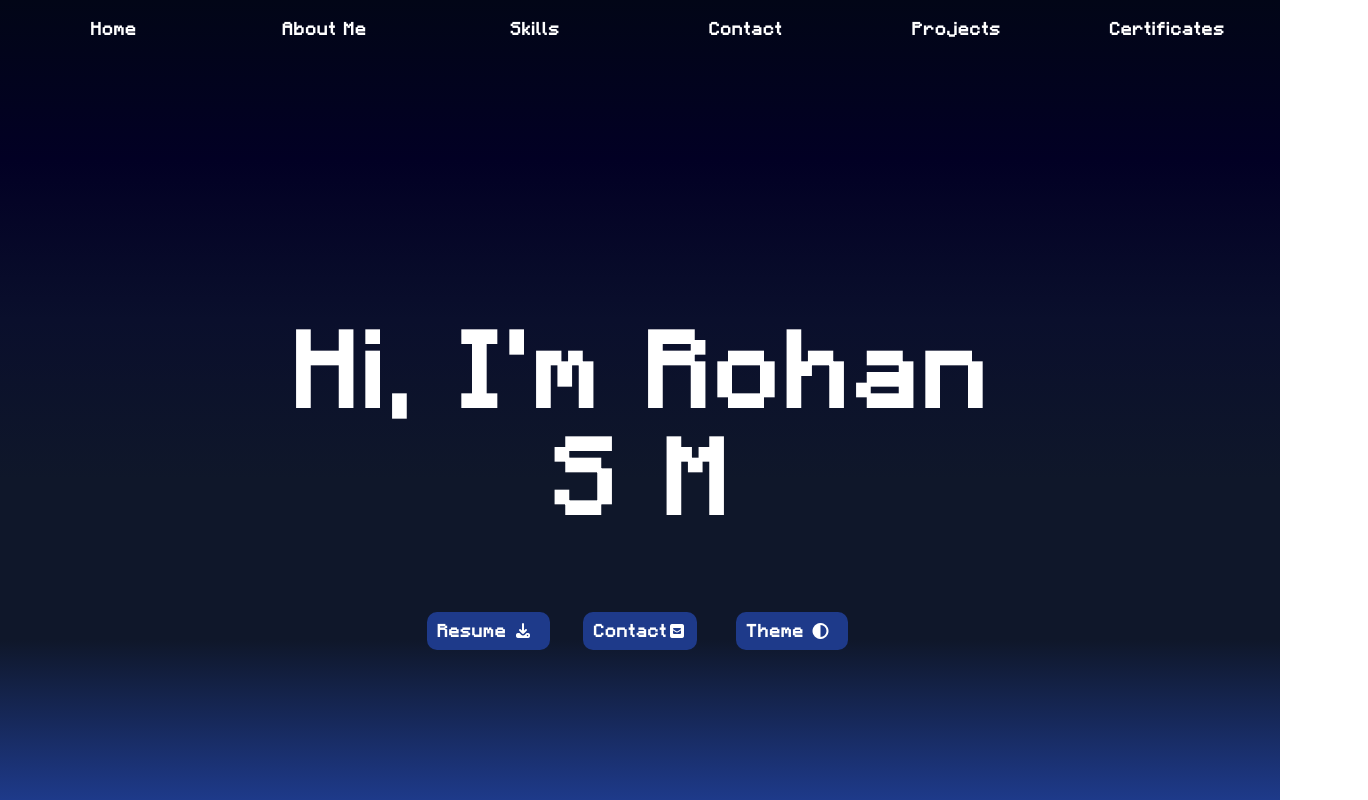
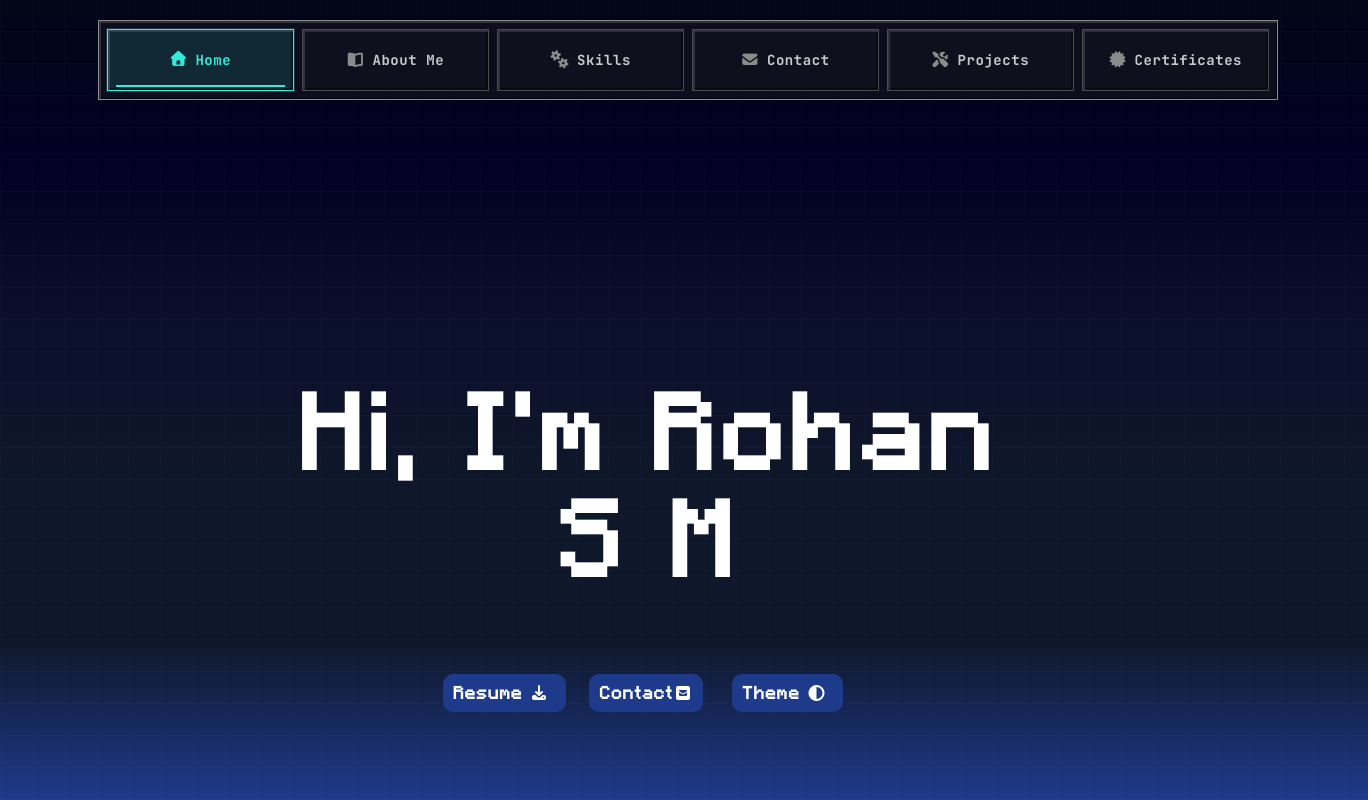
Before and after one commit to Rohan-Shridhar/portfolio, a React (Vite) app: page / in a window 1280 px wide. Shown: the top 800 px of the page, 1368 px wide, since content can reach past the window. Built offline with nearby package versions, Linux system fonts and the light colour scheme.

Commit message:
Refactor App and Menu components for improved navigation and styling

```diff
--- a/src/App.jsx
+++ b/src/App.jsx
@@ -9,10 +9,13 @@ import Footer from './Footer.jsx'
 
 function App() {
   const [showBackToTop, setShowBackToTop] = useState(false)
+  const [isScrolled, setIsScrolled] = useState(false)
 
   useEffect(() => {
     const handleScroll = () => {
+      const nextIsScrolled = window.scrollY > 24
       setShowBackToTop(window.scrollY > 500)
+      setIsScrolled((current) => current === nextIsScrolled ? current : nextIsScrolled)
     }
 
     handleScroll()
@@ -26,13 +29,18 @@ function App() {
   }
 
   return (<>
-    <section className="menu"><Menu /></section>
+    <header className="site-header">
+      <Menu isScrolled={isScrolled} />
+    </header>
+
+    <main className="page-shell">
       <section className="panel"><Home /></section>
       <section className="panel"><About /></section>
       <section className="panel"><Skills /></section>
       <section className="panel"><Contact /></section>
       <section className="panel"><Projects /></section>
       <section className="panel"><Footer /></section>
+    </main>
 
     {showBackToTop && (
       <button
--- a/src/Menu.jsx
+++ b/src/Menu.jsx
@@ -1,12 +1,94 @@
-export default function Menu(){
+import { useEffect, useState } from 'react'
+import { PixelBorder } from './components/ui/index.js'
+
+const navigationItems = [
+    { id: 'home', label: 'Home', href: '#home', sectionId: 'home', icon: 'fa-house' },
+    { id: 'about-me', label: 'About Me', href: '#about-me', sectionId: 'about-me', icon: 'fa-book-open' },
+    { id: 'skills', label: 'Skills', href: '#skills', sectionId: 'skills', icon: 'fa-gears' },
+    { id: 'contact', label: 'Contact', href: '#contact', sectionId: 'contact', icon: 'fa-envelope' },
+    { id: 'projects', label: 'Projects', href: '#projects', sectionId: 'projects', icon: 'fa-screwdriver-wrench' },
+    { id: 'certificates', label: 'Certificates', href: '../404.html', icon: 'fa-certificate' },
+]
+
+function getInitialActiveId() {
+    if (typeof window === 'undefined') return 'home'
+
+    const hash = window.location.hash.slice(1)
+    return navigationItems.some((item) => item.sectionId === hash) ? hash : 'home'
+}
+
+export default function Menu({ isScrolled = false }) {
+    const [activeId, setActiveId] = useState(getInitialActiveId)
+
+    useEffect(() => {
+        const sections = navigationItems
+            .filter((item) => item.sectionId)
+            .map((item) => document.getElementById(item.sectionId))
+            .filter(Boolean)
+
+        if (!sections.length) return undefined
+
+        const observer = new IntersectionObserver(
+            (entries) => {
+                const visibleSection = entries
+                    .filter((entry) => entry.isIntersecting)
+                    .sort((first, second) => second.intersectionRatio - first.intersectionRatio)[0]
+
+                if (visibleSection) setActiveId(visibleSection.target.id)
+            },
+            {
+                rootMargin: '-30% 0px -55% 0px',
+                threshold: [0, 0.25, 0.5, 0.75, 1],
+            },
+        )
+
+        sections.forEach((section) => observer.observe(section))
+
+        const syncActiveHash = () => {
+            const hash = window.location.hash.slice(1)
+            if (navigationItems.some((item) => item.sectionId === hash)) setActiveId(hash)
+        }
+
+        window.addEventListener('hashchange', syncActiveHash)
+
+        return () => {
+            observer.disconnect()
+            window.removeEventListener('hashchange', syncActiveHash)
+        }
+    }, [])
+
+    const menuFrameClassName = ['menu-frame', isScrolled && 'is-scrolled']
+        .filter(Boolean)
+        .join(' ')
+
     return (
-        <div className="menu-bar">
-            <span><a href="#home">Home</a></span>
-            <span><a href="#about-me">About Me</a></span>
-            <span><a href="#skills">Skills</a></span>
-            <span><a href="#contact">Contact</a></span>
-            <span><a href="#projects">Projects</a></span>
-            <span><a href="../404.html">Certificates</a></span>
-        </div>
-    );
+        <PixelBorder
+            as="nav"
+            className={menuFrameClassName}
+            variant="stone"
+            aria-label="Primary navigation"
+        >
+            <ul className="menu-bar">
+                {navigationItems.map((item) => {
+                    const isActive = item.sectionId === activeId
+
+                    return (
+                        <li key={item.id}>
+                            <a
+                                className="menu-link"
+                                href={item.href}
+                                aria-current={isActive ? 'page' : undefined}
+                                onClick={() => {
+                                    if (item.sectionId) setActiveId(item.sectionId)
+                                }}
+                            >
+                                <i className={`menu-icon fa-solid ${item.icon}`} aria-hidden="true" />
+                                <span className="menu-label">{item.label}</span>
+                            </a>
+                        </li>
+                    )
+                })}
+            </ul>
+        </PixelBorder>
+    )
 }
--- a/src/index.css
+++ b/src/index.css
@@ -75,6 +75,26 @@
   --duration-slow: 240ms;
   --ease-standard: cubic-bezier(0.2, 0, 0, 1);
   --opacity-disabled: 0.48;
+
+  --layout-max-width: 1180px;
+  --page-gutter: clamp(16px, 4vw, 48px);
+  --nav-offset: 112px;
+  --control-touch-min: 44px;
+  --layout-background: var(--color-obsidian);
+  --layout-texture: repeating-linear-gradient(
+    0deg,
+    rgba(255, 255, 255, 0.018) 0,
+    rgba(255, 255, 255, 0.018) 1px,
+    transparent 1px,
+    transparent 32px
+  ), repeating-linear-gradient(
+    90deg,
+    rgba(255, 255, 255, 0.012) 0,
+    rgba(255, 255, 255, 0.012) 1px,
+    transparent 1px,
+    transparent 32px
+  );
+  --layout-divider: rgba(139, 139, 139, 0.3);
 }
 
 @font-face {
@@ -101,6 +121,21 @@
   --skill-surface: rgba(255, 255, 255, 0.8);
   --skill-border: rgba(15, 23, 42, 0.08);
   --skill-shadow: rgba(15, 23, 42, 0.08);
+  --layout-background: var(--color-sky-blue);
+  --layout-texture: repeating-linear-gradient(
+    0deg,
+    rgba(255, 255, 255, 0.16) 0,
+    rgba(255, 255, 255, 0.16) 1px,
+    transparent 1px,
+    transparent 36px
+  ), repeating-linear-gradient(
+    90deg,
+    rgba(255, 255, 255, 0.1) 0,
+    rgba(255, 255, 255, 0.1) 1px,
+    transparent 1px,
+    transparent 36px
+  );
+  --layout-divider: rgba(139, 69, 19, 0.42);
 }
 
 .space {
@@ -116,6 +151,21 @@
   --btn-shadow: #0a0f2c;
   --btn-txt: white;
   --opp: black;
+  --layout-background: var(--color-obsidian);
+  --layout-texture: repeating-linear-gradient(
+    0deg,
+    rgba(255, 255, 255, 0.018) 0,
+    rgba(255, 255, 255, 0.018) 1px,
+    transparent 1px,
+    transparent 32px
+  ), repeating-linear-gradient(
+    90deg,
+    rgba(255, 255, 255, 0.012) 0,
+    rgba(255, 255, 255, 0.012) 1px,
+    transparent 1px,
+    transparent 32px
+  );
+  --layout-divider: rgba(139, 139, 139, 0.3);
 }
 
 body.light {
@@ -166,9 +216,10 @@ option {
 }
 
 body {
-  background: var(--bg);
+  background-color: var(--layout-background);
+  background-image: var(--layout-texture), var(--bg);
   justify-content: center;
-  background-repeat: no-repeat;
+  background-repeat: repeat, no-repeat;
   background-attachment: fixed;
   background-position: center;
   color: var(--text-color);
@@ -230,21 +281,191 @@ body {
   display: none;
 }
 ========================================= */
-.menu-bar {
-  margin-top: 20px;
-  display: grid;
-  grid-template-columns: repeat(6, 1fr);
+.site-header {
+  position: sticky;
+  top: 0;
+  z-index: 900;
+  width: 100%;
+  padding: var(--space-3) var(--page-gutter) 0;
+  pointer-events: none;
 }
 
-.menu-bar span {
-  text-align: center;
-  font-weight: bold;
-  font-size: var(--text-mini);
+.site-header > .menu-frame {
+  pointer-events: auto;
 }
 
-.menu-bar span a {
-  color: var(--text-color);
+.menu-frame {
+  width: min(100%, var(--layout-max-width));
+  margin: 0 auto;
+  padding: var(--space-2);
+  border-color: var(--color-border-strong);
+  background: rgba(15, 15, 30, 0.9);
+  color: var(--color-text-primary);
+  box-shadow: var(--shadow-inset), var(--shadow-sm);
+  transition: background-color var(--duration-interactive) var(--ease-standard),
+    box-shadow var(--duration-interactive) var(--ease-standard),
+    border-color var(--duration-interactive) var(--ease-standard);
+}
+
+.menu-frame.is-scrolled {
+  background: rgba(15, 15, 30, 0.98);
+  border-color: var(--color-stone);
+  box-shadow: var(--shadow-inset), var(--shadow-md);
+}
+
+.light .menu-frame {
+  background: rgba(255, 255, 255, 0.92);
+}
+
+.light .menu-frame.is-scrolled {
+  background: rgba(255, 255, 255, 0.98);
+}
+
+.menu-bar {
+  display: grid;
+  grid-template-columns: repeat(6, minmax(0, 1fr));
+  gap: var(--space-2);
+  margin: 0;
+  padding: 0;
+  list-style: none;
+}
+
+.menu-bar li {
+  min-width: 0;
+}
+
+.menu-link {
+  position: relative;
+  display: flex;
+  min-height: var(--control-touch-min);
+  align-items: center;
+  justify-content: center;
+  gap: var(--space-2);
+  padding: var(--space-2) var(--space-3);
+  overflow: hidden;
+  border: var(--border-hairline) solid rgba(139, 139, 139, 0.48);
+  border-radius: var(--radius-none);
+  background: rgba(15, 15, 30, 0.88);
+  color: var(--color-text-secondary);
+  font-family: var(--font-family-ui);
+  font-size: clamp(0.7rem, 1.1vw, 0.875rem);
+  font-weight: 700;
+  letter-spacing: 0.04em;
+  line-height: 1.2;
   text-decoration: none;
+  box-shadow: var(--shadow-inset);
+  transition: background-color var(--duration-interactive) var(--ease-standard),
+    border-color var(--duration-interactive) var(--ease-standard),
+    box-shadow var(--duration-interactive) var(--ease-standard),
+    color var(--duration-interactive) var(--ease-standard),
+    transform var(--duration-fast) var(--ease-standard);
+}
+
+.light .menu-link {
+  background: rgba(255, 255, 255, 0.76);
+  color: rgba(15, 15, 30, 0.76);
+}
+
+.menu-link::after {
+  position: absolute;
+  right: var(--space-2);
+  bottom: 3px;
+  left: var(--space-2);
+  height: 2px;
+  background: var(--color-diamond);
+  content: '';
+  transform: scaleX(0);
+  transform-origin: center;
+  transition: transform var(--duration-interactive) var(--ease-standard);
+}
+
+.menu-link:hover {
+  border-color: rgba(51, 235, 220, 0.7);
+  background: rgba(139, 139, 139, 0.2);
+  color: var(--color-white);
+  transform: translateY(-1px) scale(1.01);
+  box-shadow: var(--shadow-inset), 0 0 0 1px rgba(51, 235, 220, 0.14);
+}
+
+.light .menu-link:hover {
+  color: var(--color-obsidian);
+}
+
+.menu-link:active {
+  transform: translateY(1px) scale(0.985);
+  box-shadow: var(--shadow-pressed);
+}
+
+.menu-link[aria-current='page'] {
+  border-color: var(--color-diamond);
+  background: rgba(51, 235, 220, 0.12);
+  color: var(--color-diamond);
+  box-shadow: var(--shadow-inset), 0 0 0 1px rgba(51, 235, 220, 0.18);
+}
+
+.menu-link[aria-current='page']::after {
+  transform: scaleX(1);
+}
+
+.menu-link:focus-visible {
+  z-index: 1;
+  outline: var(--border-thin) solid var(--color-diamond);
+  outline-offset: 2px;
+}
+
+.menu-icon {
+  display: inline-flex;
+  width: 1.1rem;
+  flex: 0 0 1.1rem;
+  align-items: center;
+  justify-content: center;
+  color: var(--color-stone);
+  font-size: 0.95rem;
+  transition: color var(--duration-interactive) var(--ease-standard),
+    transform var(--duration-interactive) var(--ease-standard);
+}
+
+.menu-link:hover .menu-icon,
+.menu-link[aria-current='page'] .menu-icon {
+  color: var(--color-diamond);
+  transform: translateY(-1px);
+}
+
+.menu-label {
+  overflow: hidden;
+  text-overflow: ellipsis;
+  white-space: nowrap;
+}
+
+.page-shell {
+  width: 100%;
+  max-width: var(--layout-max-width);
+  margin: 0 auto;
+  padding: 0 var(--page-gutter) var(--space-12);
+}
+
+.panel {
+  position: relative;
+  scroll-margin-top: var(--nav-offset);
+}
+
+.panel + .panel::before {
+  position: absolute;
+  top: 0;
+  right: var(--space-6);
+  left: var(--space-6);
+  height: 1px;
+  background: repeating-linear-gradient(
+    90deg,
+    var(--layout-divider) 0 16px,
+    transparent 16px 24px
+  );
+  content: '';
+  opacity: 0.7;
+}
+
+:where(#home, #about-me, #skills, #contact, #projects) {
+  scroll-margin-top: var(--nav-offset);
 }
 
 /* ========================================= */
@@ -658,11 +879,18 @@ body {
     --width: 120px;
   }
 
-  /* --- Nav --- */
+  /* --- Navigation HUD --- */
+  .site-header {
+    padding-right: var(--space-5);
+    padding-left: var(--space-5);
+  }
+
   .menu-bar {
-    grid-template-columns: repeat(3, 1fr);
-    gap: 8px;
-    margin-top: 12px;
+    grid-template-columns: repeat(3, minmax(0, 1fr));
+  }
+
+  .menu-link {
+    font-size: clamp(0.68rem, 1.8vw, 0.8rem);
   }
 
   /* --- Home --- */
@@ -765,12 +993,32 @@ body {
     --width: 100px;
   }
 
-  /* --- Nav --- */
+  /* --- Navigation HUD --- */
+  .site-header {
+    padding: var(--space-2) var(--space-3) 0;
+  }
+
+  .menu-frame {
+    padding: var(--space-1);
+  }
+
   .menu-bar {
-    grid-template-columns: repeat(3, 1fr);
-    gap: 4px;
-    padding: 0 8px;
-    margin-top: 8px;
+    grid-template-columns: repeat(2, minmax(0, 1fr));
+    gap: var(--space-1);
+  }
+
+  .menu-link {
+    min-height: 56px;
+    flex-direction: column;
+    gap: var(--space-1);
+    padding: var(--space-2);
+    font-size: clamp(0.66rem, 3vw, 0.78rem);
+  }
+
+  .menu-icon {
+    width: 1rem;
+    flex-basis: 1rem;
+    font-size: 0.9rem;
   }
 
   /* --- Home --- */
@@ -918,4 +1166,18 @@ body {
   html {
     scroll-behavior: auto;
   }
+
+  .menu-frame,
+  .menu-link,
+  .menu-link::after,
+  .menu-icon {
+    transition: none;
+  }
+
+  .menu-link:hover,
+  .menu-link:active,
+  .menu-link:hover .menu-icon,
+  .menu-link[aria-current='page'] .menu-icon {
+    transform: none;
+  }
 }
```
Lines whose indentation alone changed are shown as unchanged.
